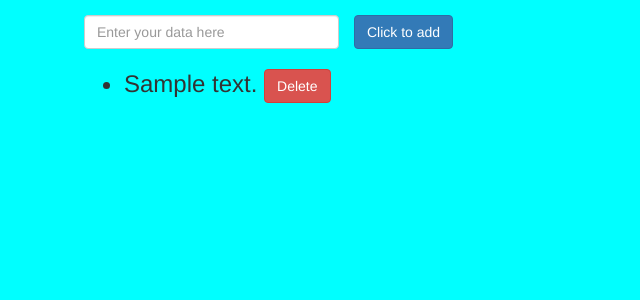
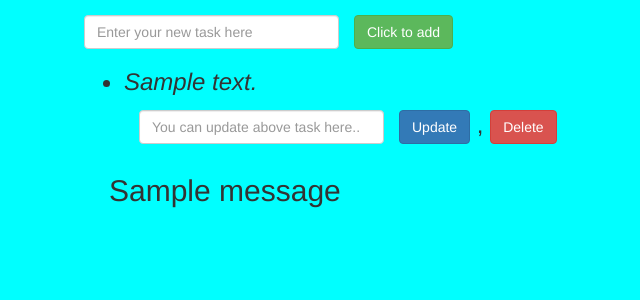
Before and after one commit to vivekvarma12/To-Do-List-Django, a Django app: page / in a window 1280 px wide. Shown: the top 300 px of the page, without its empty margins (1-641 px from the left). Run offline with Django 3.2, Linux system fonts and the light colour scheme; tables that the repository leaves empty hold one stand-in row (values such as "Sample post"); one stand-in notice (Sample message) is shown; some libraries are stand-ins or nearby versions.

Commit message:
Update Homed.html

```diff
--- a/TO_DO_LIST/templates/Homed.html
+++ b/TO_DO_LIST/templates/Homed.html
@@ -13,6 +13,20 @@
         justify-content: center;
         align-items: center;
         }
+        .form-popup {
+          display: none;
+          position: fixed;
+          bottom: 100;
+          z-index: 100;
+        }
+        .form-container input[type=text], .form-container input[type=password] {
+          width: 100%;
+          padding: 15px;
+          margin: 5px 0 22px 0;
+          border: none;
+          background: #f1f1f1;
+        }
+
     </style>
     <script>
         function valid(){
@@ -21,6 +35,12 @@
         return false;
         }
         }
+        function openForm(){
+        document.getElementById("myForm").style.display = "block";
+        }
+        function closeForm() {
+        document.getElementById("myForm").style.display = "none";
+            }
     </script>
 </head>
 <body style="background-color : cyan;">
@@ -29,11 +49,11 @@
     {% csrf_token %}
     <div class="form-group">
       <div class="col-xs-3">
-        <input class="form-control" id="focusedInput" type="text" name = "element" placeholder="Enter your data here">
+        <input class="form-control" id="focusedInput" type="text" name = "element" placeholder="Enter your new task here">
       </div>
     </div>
     <div class="btn-group btn-group">
-        <button type="submit" class="btn btn-primary">Click to add</button>
+        <button type="submit" class="btn btn-success">Click to add</button>
     </div>
 </form>
     <div class="container">
@@ -41,11 +61,24 @@
     {% for i in cont %}
     <h3>
     <li>
-        {{ i.desc }}
+        <i>{{ i.desc }}</i>
+        &nbsp;&nbsp;&nbsp;
+    <form action = "edit/{{i.id}}" method="POST" style="display : inline;">
+        {% csrf_token %}
+        <div class="form-group">
+      <div class="col-xs-3">
+        <input type="text" name = "element1" class="form-control" id="focusedInput" placeholder="You can update above task here..">
+      </div>
+        </div>
+        <div class="btn-group btn-group">
+            <button type="submit" title="By clicking here, task will get updated!" class="btn btn-primary">Update</button>
+        </div>
+    </form>
+        ,
     <form action = "delete/{{i.id}}" method="POST" style="display : inline;">
         {% csrf_token %}
         <div class="btn-group btn-group">
-            <button type="submit" class="btn btn-danger">Delete</button>
+            <button type="submit" class="btn btn-danger" title="This task will get deleted!">Delete</button>
         </div>
     </form>
     </li>
@@ -53,6 +86,15 @@
     {% endfor %}
 </ul>
         </div>
+    <div>
+        {% if messages %}
+    <ul class="messages">
+    {% for message in messages %}
+    <h2>{{ message }}</h2>
+    {% endfor %}
+    </ul>
+        {% endif %}
+    </div>
 </div>
 </body>
 </html>
```
